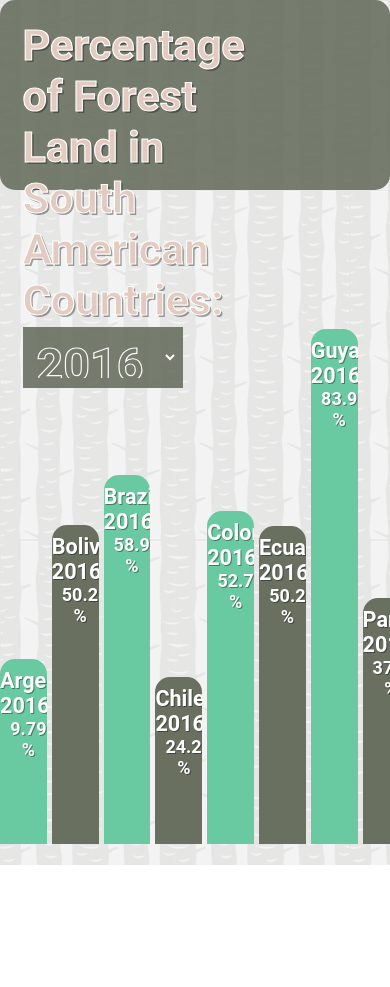
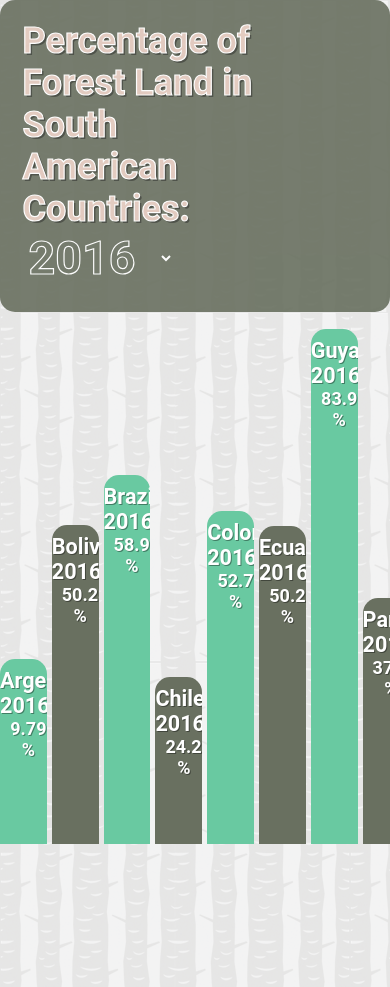
Before and after one commit to nicol-hawkins/toggle-graph-react, a React (Create React App) app: page / in a window 390 px wide. Shown: the top 987 px of the page. Before the commit the page ends 865 px from the top, so only its background shows below. Built offline with nearby package versions, Linux system fonts and the light colour scheme.

Commit message:
cleaned up code and titlebar css

```diff
--- a/src/App.css
+++ b/src/App.css
@@ -36,23 +36,6 @@
 
 }
 
-.CountryCheckbox {
-  display: grid;
-  grid-template-columns: repeat(12, 1fr);
-  grid-column-gap: 5px;
-  align-items: center;
-  font-family: 'Roboto', sans-serif;
-  margin-top: 0vh;
-  cursor: pointer;
-  font-size: 21px;
-  -webkit-user-select: none;
-  -moz-user-select: none;
-  -ms-user-select: none;
-  user-select: none;
-  z-index: 1;
-
-}
-
 .BarChart {
   display: grid;
   grid-template-columns: repeat(12, 1fr);
@@ -66,15 +49,27 @@
 }
 
 
-@media screen and (max-width: 1300px) {
-  .CountryCheckbox {
-    margin-top: -67px;
+@media screen and (max-width: 1200px) {
 
+  .TitleBar {
+    height: 27vh;
   }
 
+}
+
+@media screen and (max-width: 1000px) {
+
   .TitleBar {
-   height: 22.5vh;
+    height: 37vh;
   }
 
+}
+
+@media screen and (max-width: 800px) {
+
+  .TitleBar {
+    height: 37vh;
+    font-size: 1.5em;
+  }
 
 }
--- a/src/App.js
+++ b/src/App.js
@@ -7,7 +7,6 @@ import BarChart from './components/BarChart/BarChart';
 
 class App extends Component {
   state = {
-    isVisible: false,
     year: "2016",
     data: []
   };
@@ -46,7 +45,6 @@ class App extends Component {
             {
               this.state.data.map((info, index) => (
                 <BarChart
-                  className="bar--show bar"
                   info={info}
                   data={this.state.data}
                   year={this.state.year}
--- a/src/components/BarChart/BarChart.js
+++ b/src/components/BarChart/BarChart.js
@@ -6,26 +6,13 @@ class BarChart extends Component {
   render() {
     let className = 'BarChart-Bar';
 
-    let barStyle = {
-      visibility: 'hidden',
-      maxHeight: '0px'
-    };
-
-    if (this.props.isVisible) {
-      barStyle = {
-        visibility: 'visible',
-        maxHeight: '100px'
-      }
-    };
-
   return (
       <div
         className={className}
-        style={barStyle, {height: this.props.info.Percentage - 10 + "%" }}
+        style={{height: this.props.info.Percentage - 10 + "%" }}
         key={this.props.index}>
           <h3>{this.props.info.Country}, {this.props.info.Year} </h3>
           <h4>{this.props.info.Percentage} %</h4>
-            {/* {this.props.children} */}
       </div>
     );
   }
--- a/src/components/SelectYear/SelectYear.css
+++ b/src/components/SelectYear/SelectYear.css
@@ -1,23 +1,32 @@
-.YearChooser {
-    position: relative;
-    display: inline-block;
-    bottom: -1px;
-
-  }
 
 .YearChooser-select {
+  position: absolute;
+  display: inline-block;
   color: white;
   font-weight: bold;
-    background-color: var(--darkgrn);
+  background-color: transparent;
   font-family: 'Roboto', sans-serif;
   -webkit-text-fill-color: var(--darkgrn);
   -webkit-text-stroke-width: 1.2px;
-    padding: 5px;
   font-size: 35pt;
   border: none;
   cursor: pointer;
   width: 150px;
-    height: 6vh;
   outline: none;
+  margin-left: .25vw;
 
 }
+
+@media screen and (max-width: 800px) {
+
+  .YearChooser-select {
+    position: relative;
+    display: inline-block;
+  }
+
+  .TitleBar {
+    height: 37vh;
+    font-size: 1.5em;
+  }
+
+}
--- a/src/components/SelectYear/SelectYear.js
+++ b/src/components/SelectYear/SelectYear.js
@@ -6,7 +6,6 @@ class SelectYear extends Component {
    let className = "YearChooser-select"
 
    return (
-      <div className="YearChooser">
         <div className="YearChooser-select">
           <select
             className={className}
@@ -20,7 +19,6 @@ class SelectYear extends Component {
               <option value="2010">2010</option>
           </select>
         </div>
-      </div>
     );
   }
 }
--- a/src/components/TitleBar/TitleBar.css
+++ b/src/components/TitleBar/TitleBar.css
@@ -1,6 +1,6 @@
 
 h1 {
-    display:block;
+    display: block;
     margin: 3px;
     font-family: 'Roboto', sans-serif;
     font-size: 1.5em;
@@ -10,9 +10,3 @@ h1 {
     text-shadow: 2px 2px #00000065;
 
   }
-
-  .output {
-    -webkit-text-fill-color: var(--darkgrn);
-    padding-left: 10px;
-
-  }
```
Lines whose indentation alone changed are shown as unchanged.
